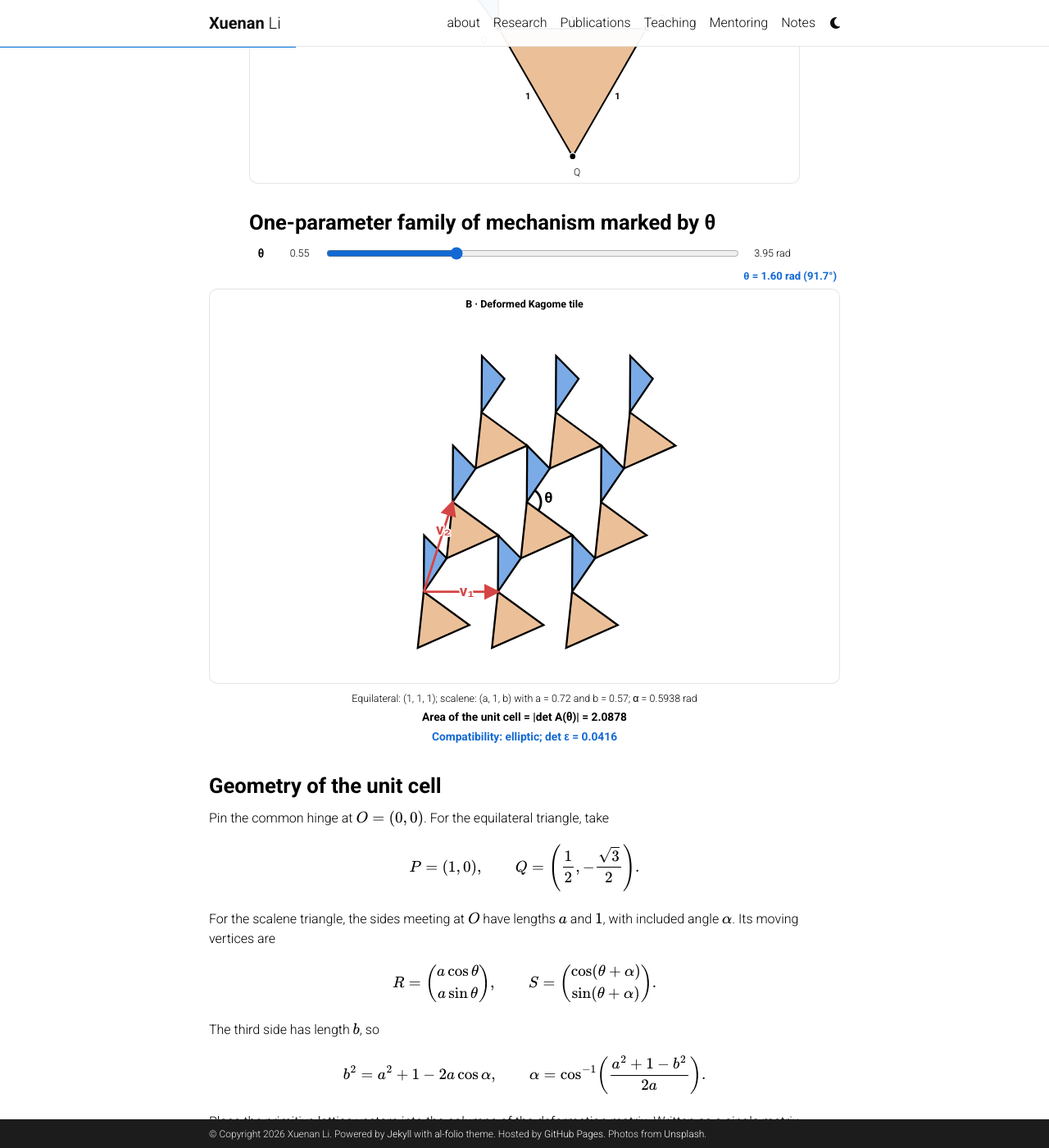
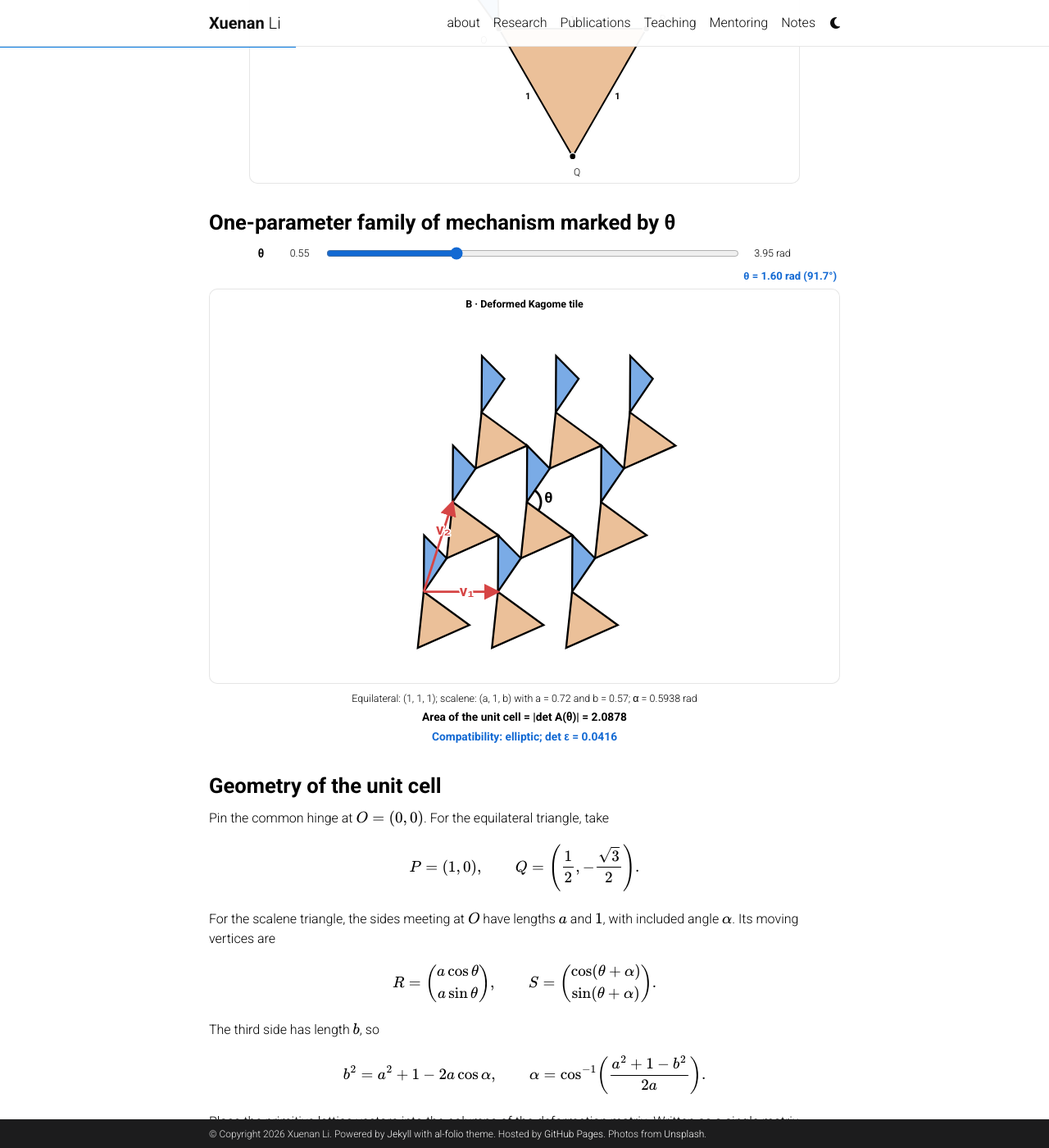
Before and after one commit to xuenanli/xuenanli.github.io, a Jekyll site: the page built from _notes/2026-08-28-deformed-kagome-metamaterial.md, in a window 1280 px wide and 1400 px high, scrolled down 1219 px. Shown: the whole window at 82% size. Built offline with Jekyll 4.4.1, drawn with Linux system fonts in a browser that asks for light colours; comment, search, counter and statistics services are not loaded; a style sheet for code colours, icons or effects is not loaded.

Commit message:
Align Kagome mechanism heading

```diff
--- a/_notes/2026-08-28-deformed-kagome-metamaterial.md
+++ b/_notes/2026-08-28-deformed-kagome-metamaterial.md
@@ -8,7 +8,7 @@ thumbnail_alt: A deformed Kagome lattice matching the figure at the top of the n
 permalink: /notes/deformed-kagome-metamaterial/
 ---
 
-<link rel="stylesheet" href="{{ '/assets/css/deformed_kagome.css' | relative_url }}">
+<link rel="stylesheet" href="{{ '/assets/css/deformed_kagome.css' | relative_url }}?v=20260828b">
 
 <div id="dk-kagome-hero" class="dk-hero" aria-label="Deformed Kagome metamaterial hero figure"></div>
 
--- a/assets/css/deformed_kagome.css
+++ b/assets/css/deformed_kagome.css
@@ -114,8 +114,8 @@
     padding-right: 0.25rem;
   }
   .dk-note .dk-mechanism-header {
-    width: min(42rem, 100%);
-    margin: 2rem auto 0.75rem;
+    width: 100%;
+    margin: 2rem 0 0.75rem;
   }
   .dk-note .dk-mechanism-header .dk-title { color: #000; }
   .dk-note .dk-theta-controls .dk-control-row {
```
